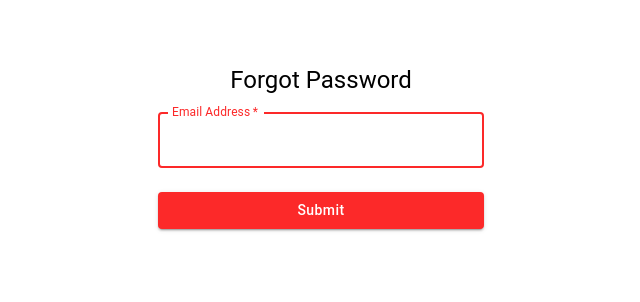
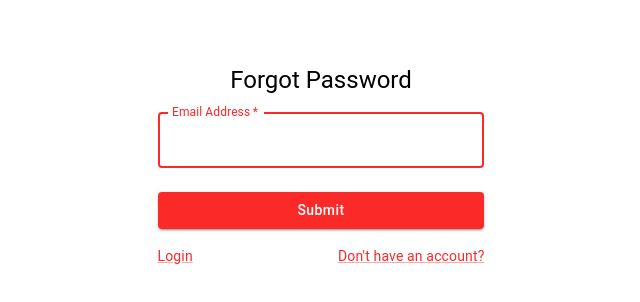
Before and after one commit to bmcano/workday-wellness-app, a React (Create React App) app: page /forgot_password in a window 1280 px wide. Shown: the top 302 px of the page, without its empty margins (319-959 px from the left). Built offline with nearby package versions, Linux system fonts and the light colour scheme.

Commit message:
added extra buttons

```diff
--- a/src/pages/ForgotPassword.tsx
+++ b/src/pages/ForgotPassword.tsx
@@ -9,7 +9,7 @@ import Typography from '@mui/material/Typography';
 import Container from '@mui/material/Container';
 import { useNavigate } from 'react-router-dom';
 import { apiPost } from "../api/serverApiCalls.tsx";
-import { getServerCall } from "../util/getFullAppLink.ts";
+import { getFullAppLink, getServerCall } from "../util/getFullAppLink.ts";
 import { v4 as uuidv4 } from 'uuid';
 
 // Generate a unique token using UUID library
@@ -70,6 +70,14 @@ const ForgotPassword: React.FC = () => {
                         >
                             Submit
                         </Button>
+                        <Grid container>
+                            <Grid item xs>
+                                <Link href={getFullAppLink("/login")} variant="body2">Login</Link>
+                            </Grid>
+                            <Grid item>
+                                <Link href={getFullAppLink("/create_account")} variant="body2">Don't have an account?</Link>
+                            </Grid>
+                        </Grid>
                     </Box>
                 </Box>
             </Container>
```
